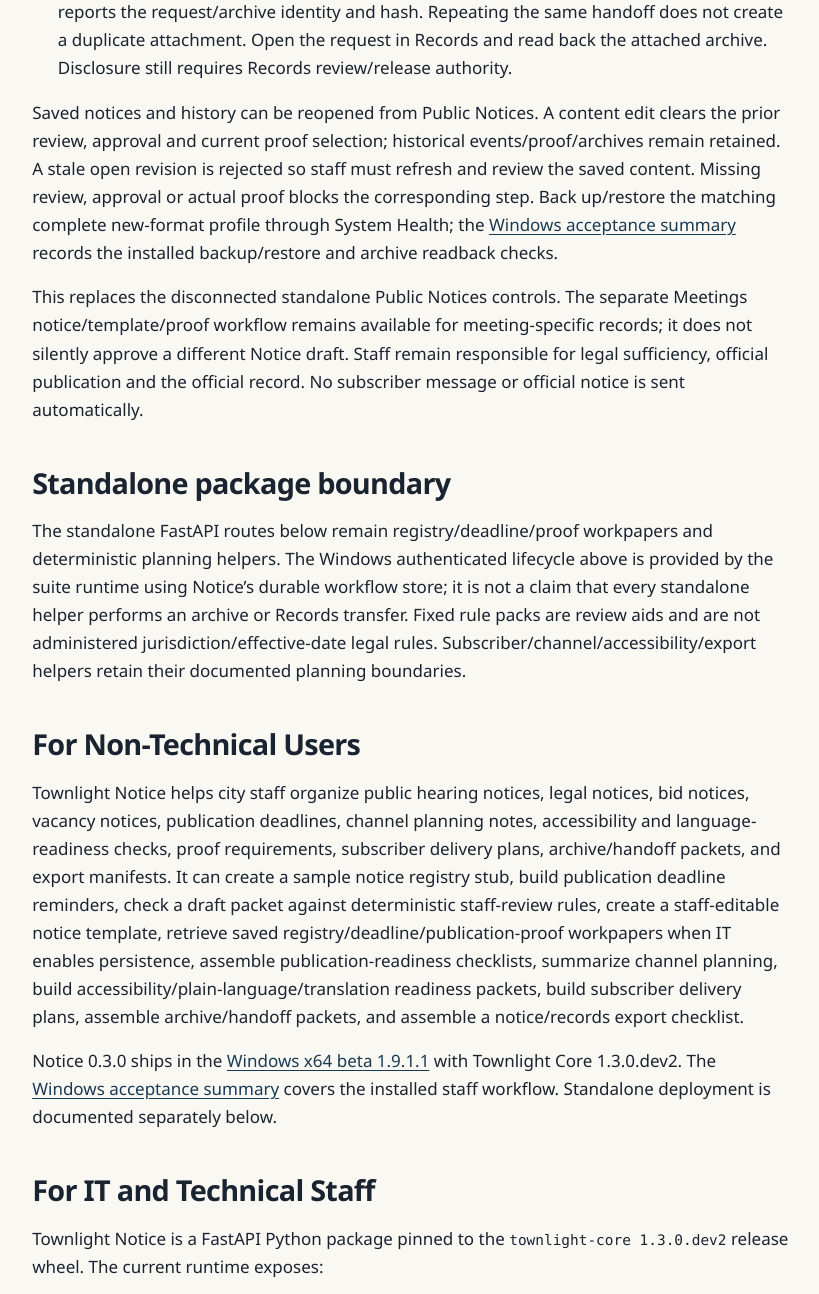
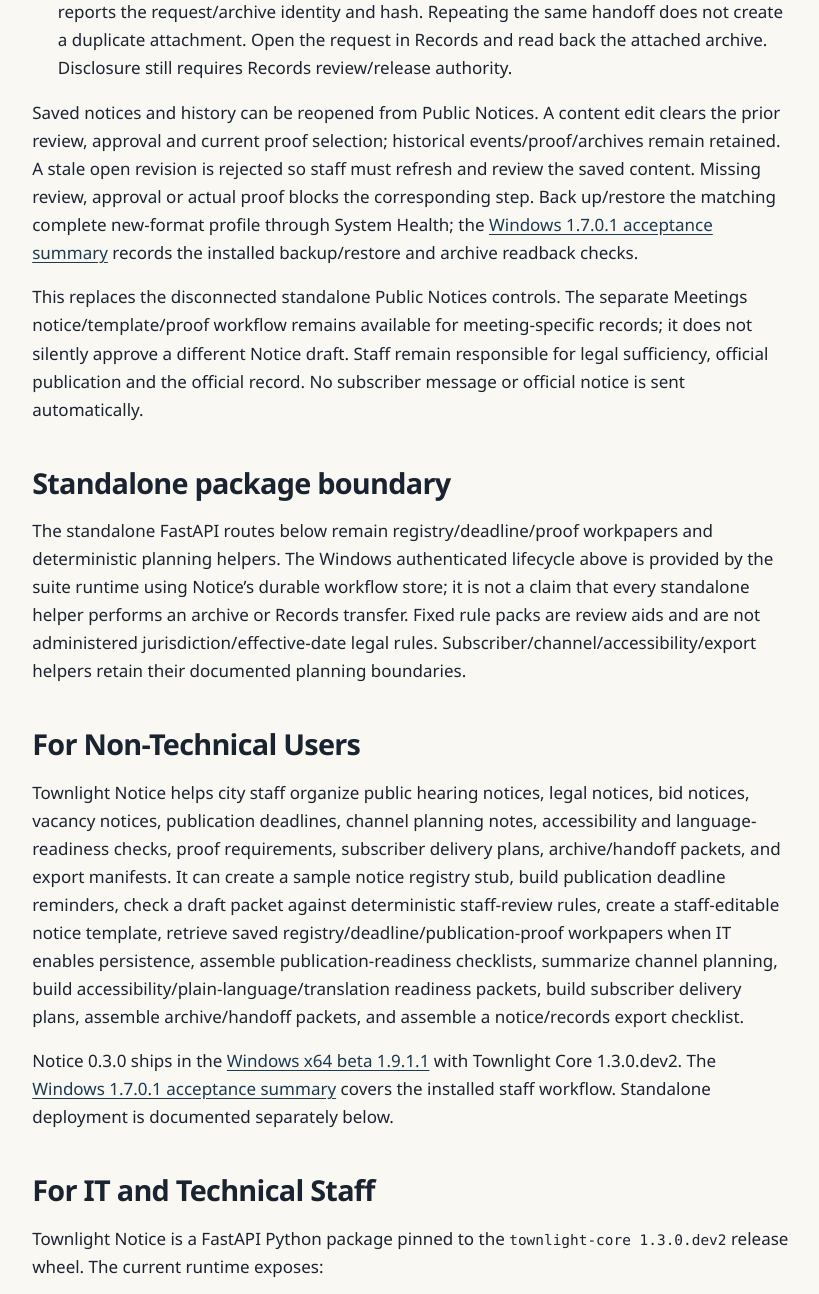
Before and after one commit to townlight/townlight.github.io, a plain HTML site: page manuals/notice.html in a window 1280 px wide. Shown: the part 2431-3725 px from the top of the page, without its empty margins (229-1048 px from the left). Drawn offline with Linux system fonts and the light colour scheme.

Commit message:
Attribute Access and Notice checks to their original Windows build (#26)
Co-authored-by: Scott Converse <scottconverse@users.noreply.github.com>

```diff
--- a/manuals/notice.html
+++ b/manuals/notice.html
@@ -142,8 +142,8 @@ open revision is rejected so staff must refresh and review the saved
 content. Missing review, approval or actual proof blocks the
 corresponding step. Back up/restore the matching complete new-format
 profile through System Health; the <a
-href="https://github.com/townlight/townlight/releases/download/townlight-windows-v1.9.1.1/ACCEPTANCE-Windows-1.9.1.1.md">Windows
-acceptance summary</a> records the installed backup/restore and archive
+href="https://github.com/townlight/townlight/releases/download/townlight-beta-1-windows-1.7.0.1/ACCEPTANCE-Windows-1.7.0.1.md">Windows
+1.7.0.1 acceptance summary</a> records the installed backup/restore and archive
 readback checks.</p>
 <p>This replaces the disconnected standalone Public Notices controls.
 The separate Meetings notice/template/proof workflow remains available
@@ -177,8 +177,8 @@ assemble a notice/records export checklist.</p>
 <p>Notice 0.3.0 ships in the <a
 href="https://github.com/townlight/townlight/releases/tag/townlight-windows-v1.9.1.1">Windows
 x64 beta 1.9.1.1</a> with Townlight Core 1.3.0.dev2. The <a
-href="https://github.com/townlight/townlight/releases/download/townlight-windows-v1.9.1.1/ACCEPTANCE-Windows-1.9.1.1.md">Windows
-acceptance summary</a> covers the installed staff workflow. Standalone
+href="https://github.com/townlight/townlight/releases/download/townlight-beta-1-windows-1.7.0.1/ACCEPTANCE-Windows-1.7.0.1.md">Windows
+1.7.0.1 acceptance summary</a> covers the installed staff workflow. Standalone
 deployment is documented separately below.</p>
 <h2 id="for-it-and-technical-staff">For IT and Technical Staff</h2>
 <p>Townlight Notice is a FastAPI Python package pinned to the
```
Also changed, not shown: manuals/access.html (+2 -2 lines), 4 other files.
